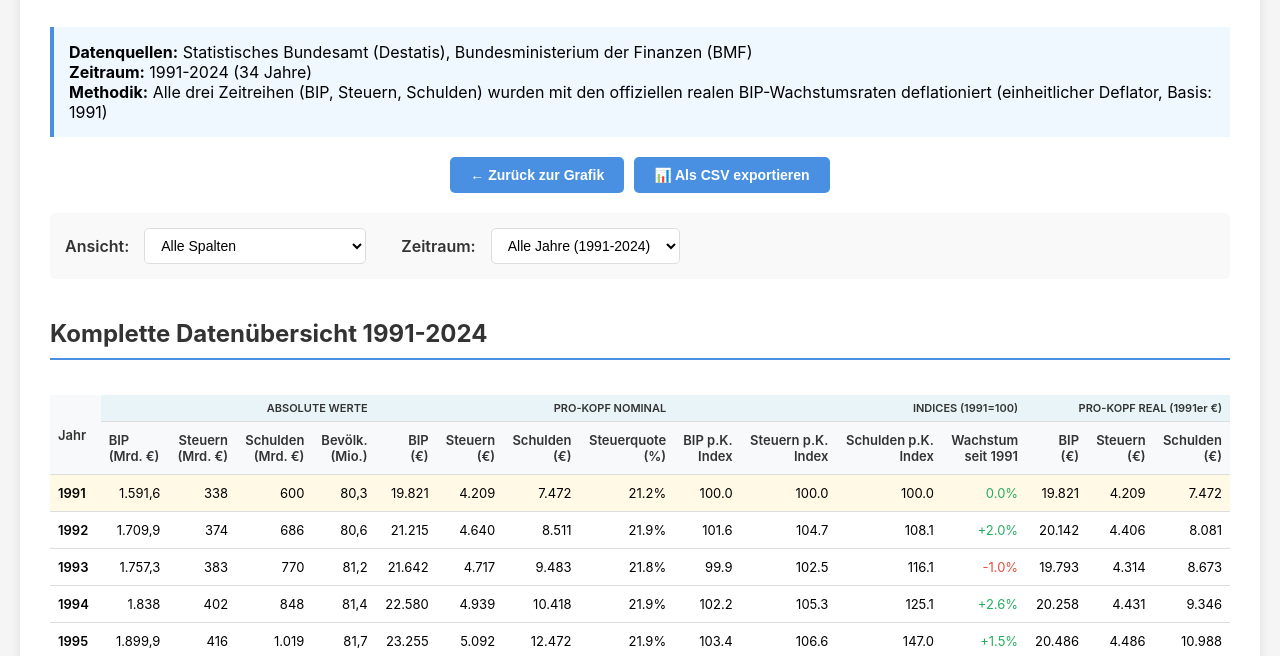
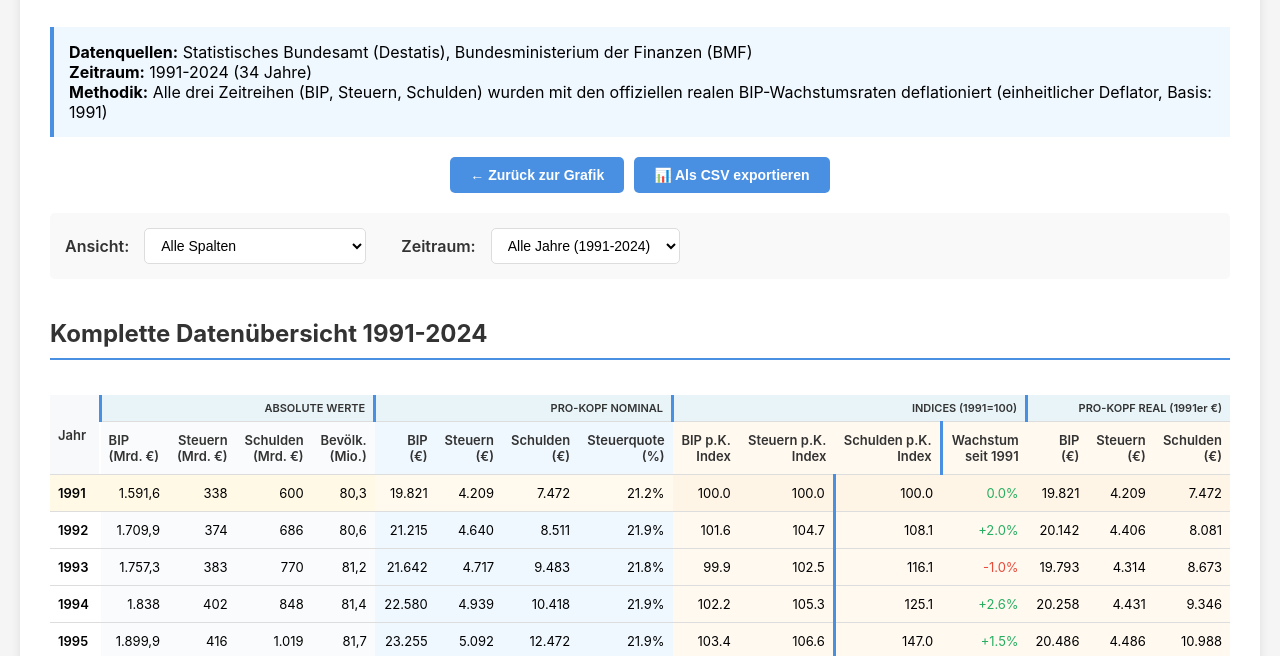
Before and after one commit to LT-Analytics/de_gov_data, a plain HTML site: page visualizations/gdp/gdp_tax_debt_table.html in a window 1280 px wide. Shown: the part 144-800 px from the top of the page. Drawn offline with Linux system fonts and the light colour scheme.

Commit message:
Enhance table styling with visual separation and background colors for GDP, tax, and debt data

```diff
--- a/visualizations/gdp/gdp_tax_debt_table.html
+++ b/visualizations/gdp/gdp_tax_debt_table.html
@@ -117,6 +117,10 @@
             font-size: 11px;
             padding: 6px 8px;
             font-weight: 600;
+            border-left: 3px solid #4A90E2;
+        }
+        th.section-header:first-child {
+            border-left: none;
         }
         td {
             padding: 10px 8px;
@@ -126,6 +130,44 @@
         td:first-child {
             text-align: left;
             font-weight: 600;
+        }
+        /* Visuelle Trennung zwischen Hauptbereichen */
+        td.col-perCapita:first-of-type,
+        th.col-perCapita:first-of-type {
+            border-left: 3px solid #4A90E2;
+        }
+        td.col-relative:first-of-type,
+        th.col-relative:first-of-type {
+            border-left: 3px solid #4A90E2;
+        }
+        /* Letzte Spalte Real-Werte auch abgrenzen */
+        td:nth-child(12),
+        th:nth-child(12) {
+            border-left: 3px solid #4A90E2;
+        }
+        /* Unterschiedliche Hintergrundfarben für Bereiche */
+        .col-absolute {
+            background-color: #fafbfc;
+        }
+        .col-perCapita {
+            background-color: #f0f8ff;
+        }
+        .col-relative {
+            background-color: #fff9f0;
+        }
+        tr:hover .col-absolute,
+        tr:hover .col-perCapita,
+        tr:hover .col-relative {
+            background-color: #f0f0f0;
+        }
+        .highlight-row .col-absolute {
+            background-color: #fff9e6;
+        }
+        .highlight-row .col-perCapita {
+            background-color: #fffaed;
+        }
+        .highlight-row .col-relative {
+            background-color: #fff5e6;
         }
         tr:hover {
             background-color: #f9f9f9;
```
